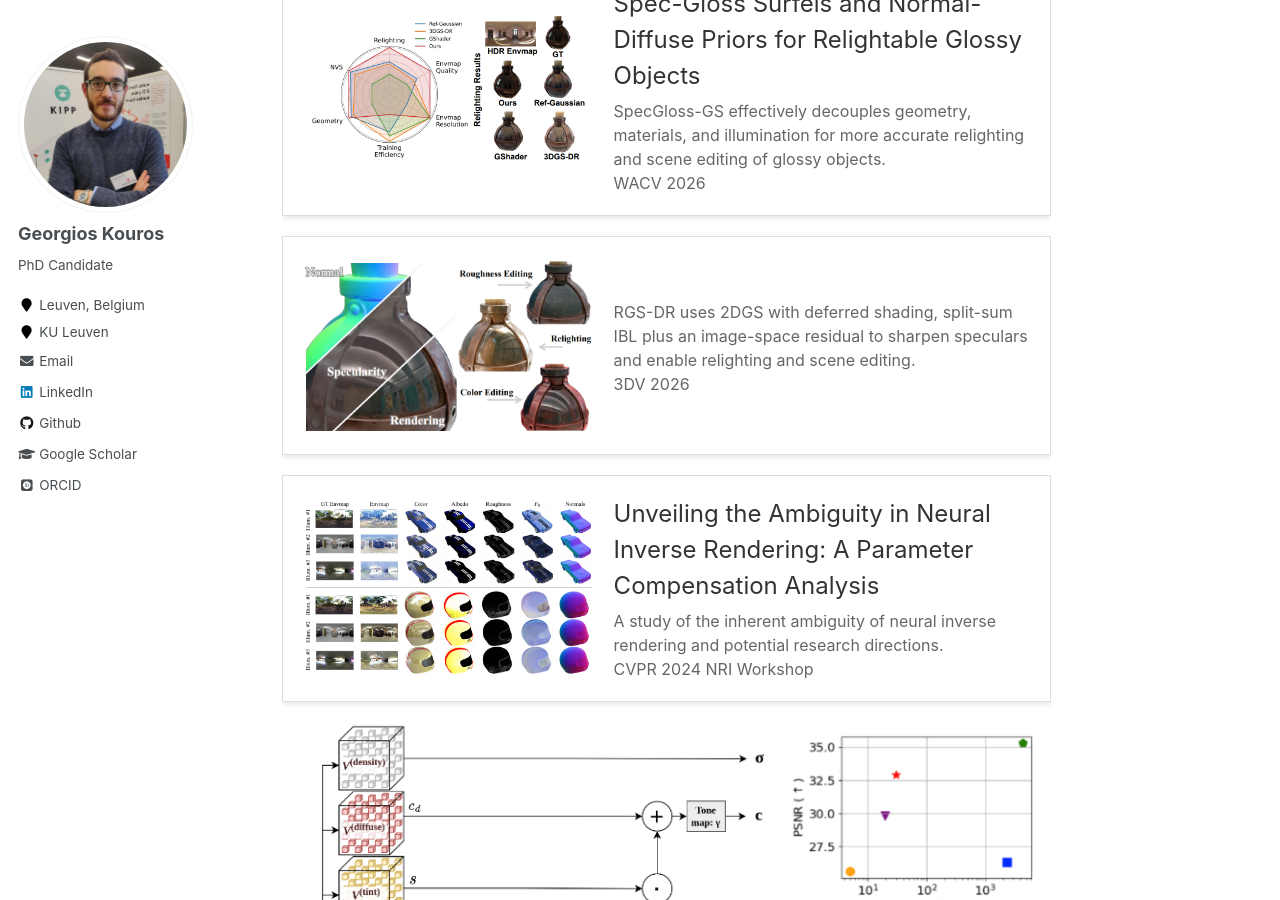
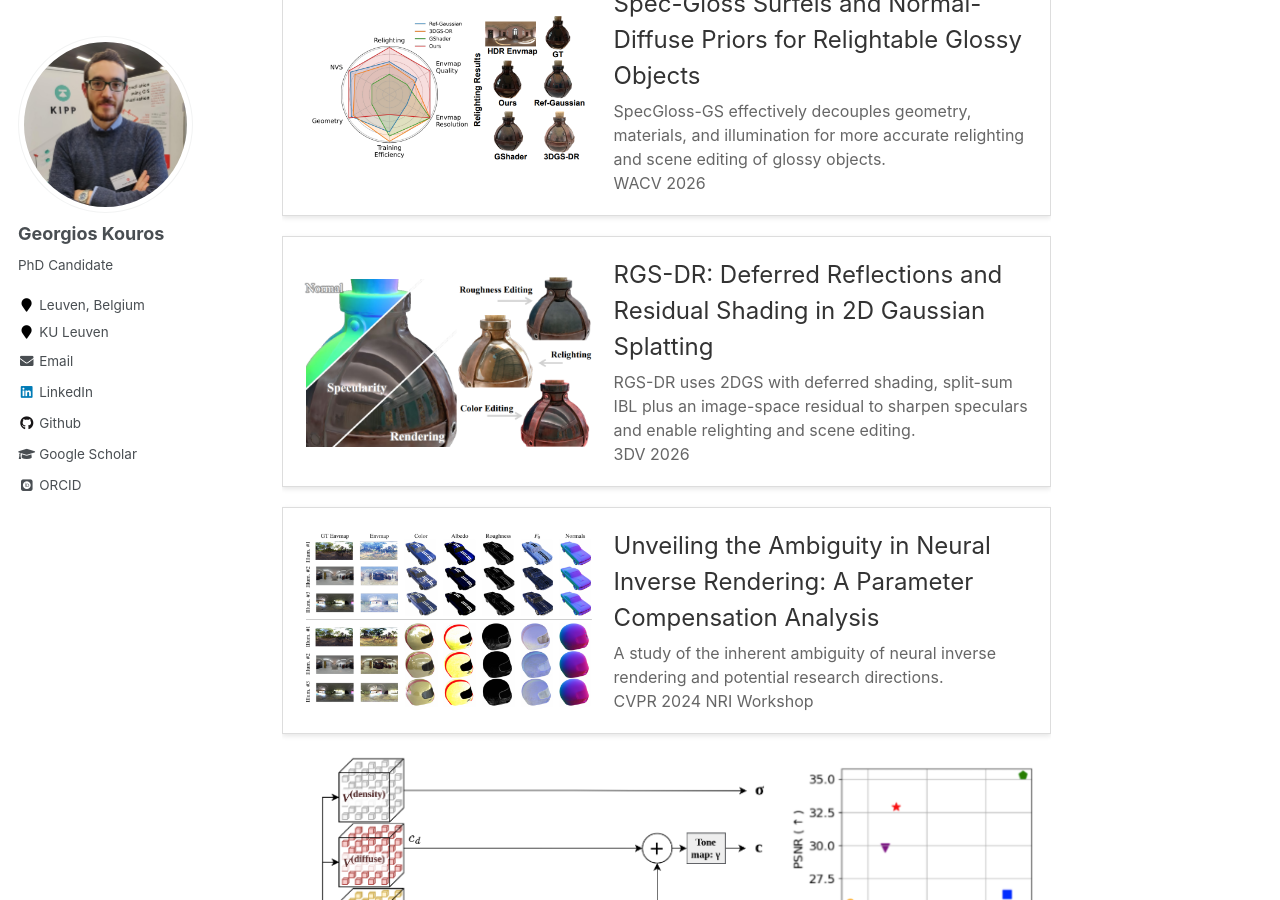
Before and after one commit to gkouros/gkouros.github.io, a Jekyll site: the page built from _pages/about.md, in a window 1280 px wide and 900 px high, scrolled down 614 px. Built offline with Jekyll 4.4.1, drawn with Linux system fonts in a browser that asks for light colours; some web fonts are replaced; comment, search, counter and statistics services are not loaded.

Commit message:
Fix rgsdr title

```diff
--- a/_pages/about.md
+++ b/_pages/about.md
@@ -33,7 +33,7 @@ Projects
     <div class="ns-project">
         <img src="/images/rgsdr.png" alt="RGS-DR">
         <div>
-            <div class="ns-project-title"></div>
+            <div class="ns-project-title">RGS-DR: Deferred Reflections and Residual Shading in 2D Gaussian Splatting</div>
             <div class="ns-project-description">RGS-DR uses 2DGS with deferred shading, split-sum IBL plus an image-space residual to sharpen speculars and enable relighting and scene editing.</div>
             <div class="ns-project-description">3DV 2026</div>
         </div>
```
